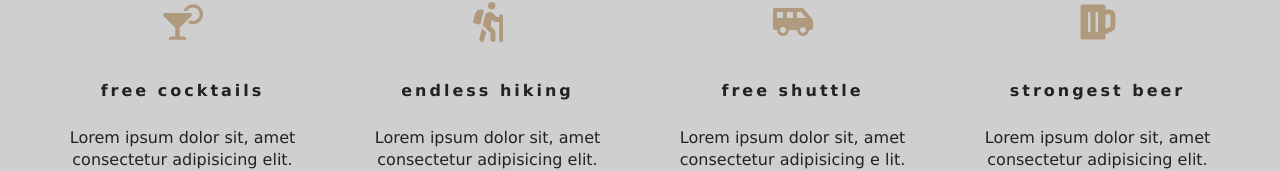
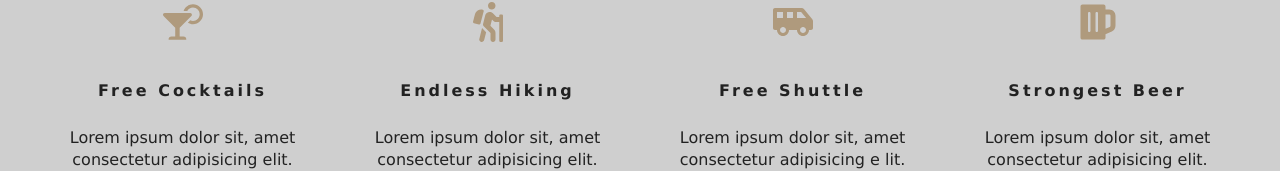
Before and after one commit to primprum/resort, a React (Create React App) app: page / in a window 1280 px wide. Shown: the part 563-734 px from the top of the page. Built offline with nearby package versions, Linux system fonts and the light colour scheme; the HTML template or start-up script is replaced by a standard one.

Commit message:
tweak a little bit of css

```diff
--- a/src/App.css
+++ b/src/App.css
@@ -240,7 +240,7 @@ h6 {
   width: 90vw;
   margin: 0 auto;
   display: grid;
-  grid-template-columns: repeat(auto-fit, minmax(255px, 1fr));
+  grid-template-columns: repeat(auto-fit, minmax(255px, 1fr)); /*this line is somehow important*/
   grid-row-gap: 2rem;
   grid-column-gap: 50px;
 }
@@ -252,6 +252,7 @@ h6 {
 }
 .services h6 {
   letter-spacing: var(--mainSpacing);
+  text-transform: capitalize;
 }
 .services p {
   width: 80%;
```
